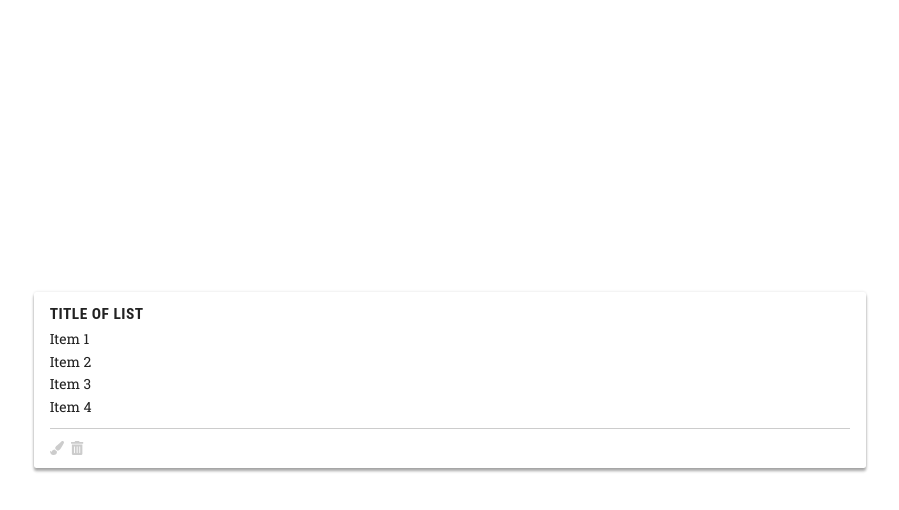
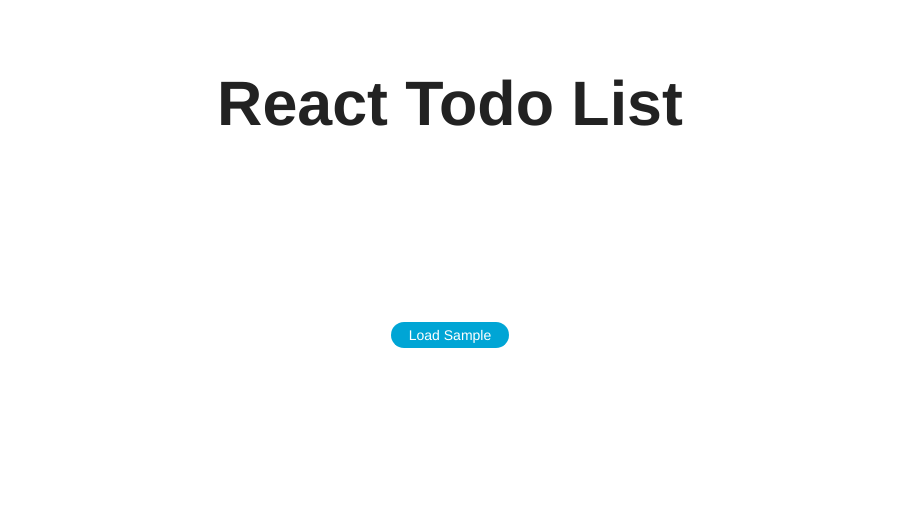
Before and after one commit to Tivo389/62_040918_REACT_TODO_LIST, a React (Create React App) app: page / in a window 1280 px wide. Shown: the top 510 px of the page, without its empty margins (190-1089 px from the left). Built offline with nearby package versions, Linux system fonts and the light colour scheme.

Commit message:
styling, header, sample button, complete

```diff
--- a/src/App.js
+++ b/src/App.js
@@ -1,11 +1,36 @@
-import React, { Component } from 'react';
-import TodoList from './components/TodoList';
+import React from 'react';
+import sampleCards from './sampleCards';
+import TaskCard from './components/TaskCard';
+import Header from './components/Header';
 
-class App extends Component {
+class App extends React.Component {
+
+  state = {
+    taskCards: {}
+  };
+
+  loadSamples = () => {
+    this.setState({
+      taskCards: sampleCards
+    });
+  }
+
   render() {
     return (
       <div className="app">
-        <TodoList />
+        <Header text="React Todo List"/>
+        <div className="cardWrapper">
+
+          {Object.keys(this.state.taskCards).map(key => (
+            // CONTINUE HERE PASS THE PROPS
+            <TaskCard />
+          ))}
+
+          <div className="sampleBtnWrapper">
+            <div className="btn" onClick={this.loadSamples}>Load Sample</div>
+          </div>
+
+        </div>
       </div>
     );
   }
--- a/src/components/CardTitle.js
+++ b/src/components/CardTitle.js
@@ -2,14 +2,9 @@ import React from 'react';
 
 class CardTitle extends React.Component {
 
-  state = {
-    title: 'test',
-    listItems: {}
-  };
-
   handleInput = (event) => {
-    // CONTINUE HERE MAKE A COPY, OF THE CURRENT STATE AND UPDATE IT
-    console.log(this.state.title);
+    // MAKE A COPY, OF THE CURRENT STATE AND UPDATE IT
+    // console.log(this.state.title);
   }
 
   render() {
--- /dev/null
+++ b/src/components/Header.js
@@ -0,0 +1,9 @@
+import React from 'react';
+
+const Header = (props) => (
+  <header>
+    <h1>{props.text}</h1>
+  </header>
+);
+
+export default Header;
--- a/src/components/TodoList.js
+++ b/src/components/TaskCard.js
@@ -2,9 +2,10 @@ import React from 'react';
 import CardTitle from './CardTitle';
 
 class TodoList extends React.Component {
+
   render() {
     return(
-      <div className="cardWrapper">
+      <div className="cardContainer">
         <CardTitle />
         <ul>
           <li>Item 1</li>
--- a/src/css/stylesheet.css
+++ b/src/css/stylesheet.css
@@ -206,32 +206,53 @@ a:visited, a:focus, a:active {
 .width--10 {
   width: 10%; }
 
+header {
+  flex: 1 100%;
+  padding: 0 2rem;
+  margin-bottom: 6rem; }
+
+h1 {
+  text-align: center; }
+
 .app {
-  align-items: center;
-  display: flex;
-  justify-content: center;
-  min-height: 100vh;
-  min-width: 100vw;
-  padding-bottom: 5vh; }
+  padding: 5vw;
+  min-height: 100vh; }
+
+.btn {
+  font-size: 1.4rem;
+  color: #FFFFFF;
+  background-color: #00A5D5;
+  display: inline-block;
+  padding: 0.6rem 1.8rem;
+  border-radius: 10rem; }
+  .btn:hover {
+    background-color: #0091bc; }
 
 .cardWrapper {
+  align-items: flex-start;
+  display: flex;
+  flex-wrap: wrap;
+  justify-content: space-evenly; }
+
+.cardContainer {
   box-shadow: 0 3px 3px rgba(0, 0, 0, 0.12), 0 3px 3px rgba(0, 0, 0, 0.24), 0 0 3px rgba(0, 0, 0, 0.12);
   background-color: #FFFFFF;
   padding: 1.25rem calc(1.25rem * 1.25);
   border-radius: 0.25rem;
-  min-width: 200px;
-  width: 65vw; }
-  .cardWrapper h6 {
+  min-width: 240px;
+  width: 30%;
+  max-width: 35vw; }
+  .cardContainer h6 {
     font-family: 'Roboto Condensed',arial,sans-serif;
     text-transform: uppercase;
     margin-bottom: calc(1.25rem / 2);
     letter-spacing: 0.05rem; }
-    .cardWrapper h6:focus {
+    .cardContainer h6:focus {
       outline: unset; }
-  .cardWrapper li {
+  .cardContainer li {
     font-family: 'Roboto Slab', serif;
     margin-bottom: 0.5rem; }
-    .cardWrapper li:last-child {
+    .cardContainer li:last-child {
       margin-bottom: unset; }
 
 .cardToolBox {
@@ -247,6 +268,11 @@ a:visited, a:focus, a:active {
     .cardToolBox svg:last-child {
       margin-right: unset; }
 
+.sampleBtnWrapper {
+  width: 100%;
+  margin: 12rem 0 0 0;
+  text-align: center; }
+
 /* BOOTSTRAP NOTES & RESOLUTION REFERENCE */
 /* Extra small devices (phones, less than 768px) */
 /* No media query since this is the default in Bootstrap */
--- a/src/css/stylesheet.scss
+++ b/src/css/stylesheet.scss
@@ -4,22 +4,50 @@
 @import '_font';
 @import '_debugger';
 
+$cardSpacer: 1.25rem;
+
+header {
+  flex: 1 100%;
+  padding: 0 2rem;
+  margin-bottom: 6rem;
+}
+
+h1 {
+  text-align: center;
+}
+
 .app {
-  align-items: center;
+  padding: 5vw;
+  min-height: 100vh;
+}
+
+.btn {
+  font-size: 1.4rem;
+  color: $color--white;
+  background-color: $color--main;
+  display: inline-block;
+  padding: 0.6rem 1.8rem;
+  border-radius: 10rem;
+  &:hover {
+    background-color: darken($color--main, 5%);
+  }
+}
+
+.cardWrapper {
+  align-items: flex-start;
   display: flex;
-  justify-content: center;
-  min-height: 100vh;
-  min-width: 100vw;
-  padding-bottom: 5vh;
+  flex-wrap: wrap;
+  justify-content: space-evenly;
 }
-$cardSpacer: 1.25rem;
-.cardWrapper {
+
+.cardContainer {
   box-shadow: $box-shadow--default;
   background-color: $color--white;
   padding: $cardSpacer calc(#{$cardSpacer} * 1.25);
   border-radius: 0.25rem;
-  min-width: 200px;
-  width: 65vw;
+  min-width: 240px;
+  width: 30%;
+  max-width: 35vw;
   h6 {
     font-family: 'Roboto Condensed',arial,sans-serif;
     text-transform: uppercase;
@@ -55,6 +83,12 @@ $cardSpacer: 1.25rem;
   }
 }
 
+.sampleBtnWrapper {
+  width: 100%;
+  margin: 12rem 0 0 0;
+  text-align: center;
+}
+
 /* BOOTSTRAP NOTES & RESOLUTION REFERENCE */
 // xs < 768px (.container @ auto)
 // sm >= 768px (.container @ 750px)
--- /dev/null
+++ b/src/sampleCards.js
@@ -0,0 +1,39 @@
+const taskCards = {
+
+  card1: {
+    name: "Shopping List",
+    color: "#86C4A6",
+    tasks: {
+      task1: {
+        name: "Buy Milk",
+        done: true
+      },
+      task2: {
+        name: "Buy Flour",
+        done: false
+      },
+      task3: {
+        name: "Buy Eggs",
+        done: true
+      }
+    }
+  },
+
+  card2: {
+    name: "Read Books",
+    color: "#C2A896",
+    tasks: {
+      task1: {
+        name: "Harry Potter - Azkaban Prison Break - ",
+        done: false
+      },
+      task2: {
+        name: "Sunset - The end of the rising sun - ",
+        done: true
+      }
+    }
+  }
+
+};
+
+export default taskCards;
```
